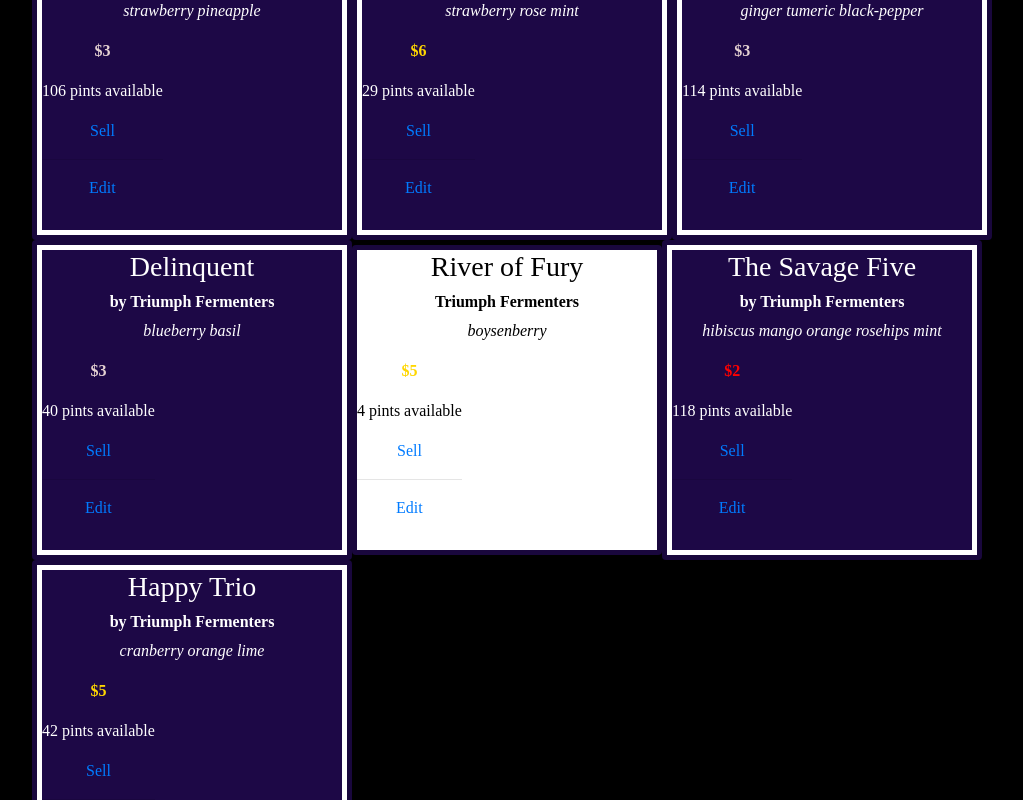
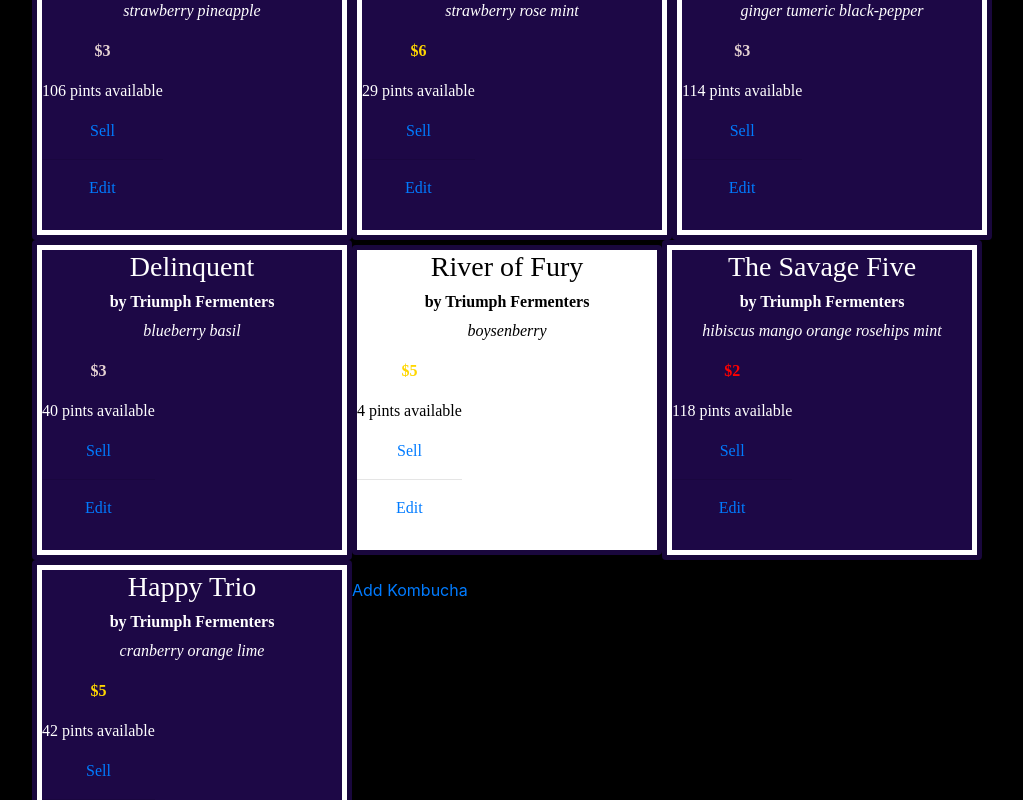
Before and after one commit to m7zaa/speak-easy, a React app: page /#/Kombucha in a window 1280 px wide. Shown: the part 1193-1993 px from the top of the page, without its empty margins (53-1076 px from the left). Built offline with nearby package versions, Linux system fonts and the light colour scheme.

Commit message:
add link to draft page.

```diff
--- a/src/components/Kombucha.jsx
+++ b/src/components/Kombucha.jsx
@@ -61,7 +61,7 @@
             <div style={almostOutStyle}>
                 <div style={itemStyle}>
                 <h3>{props.name}</h3>
-                <h6><strong>{props.brand}</strong></h6>
+                <h6><strong>by {props.brand}</strong></h6>
                 <p><em>{props.flavor}</em></p>
                 <div style={itemFooterTextStyle}>
                     {props.price <= 2 &&
--- a/src/components/KombuchaList.jsx
+++ b/src/components/KombuchaList.jsx
@@ -1,5 +1,7 @@
 import React from 'react';
 import Kombucha from './Kombucha';
+import { Link } from 'react-router-dom';
+
 
 var MasterKombuchaList = [
   {
@@ -153,6 +155,7 @@
           quantity={kombucha.quantity}
           key={index} />
       )}
+        <Link to="/Add">Add Kombucha</Link>
     </div>
   );
 }
```
